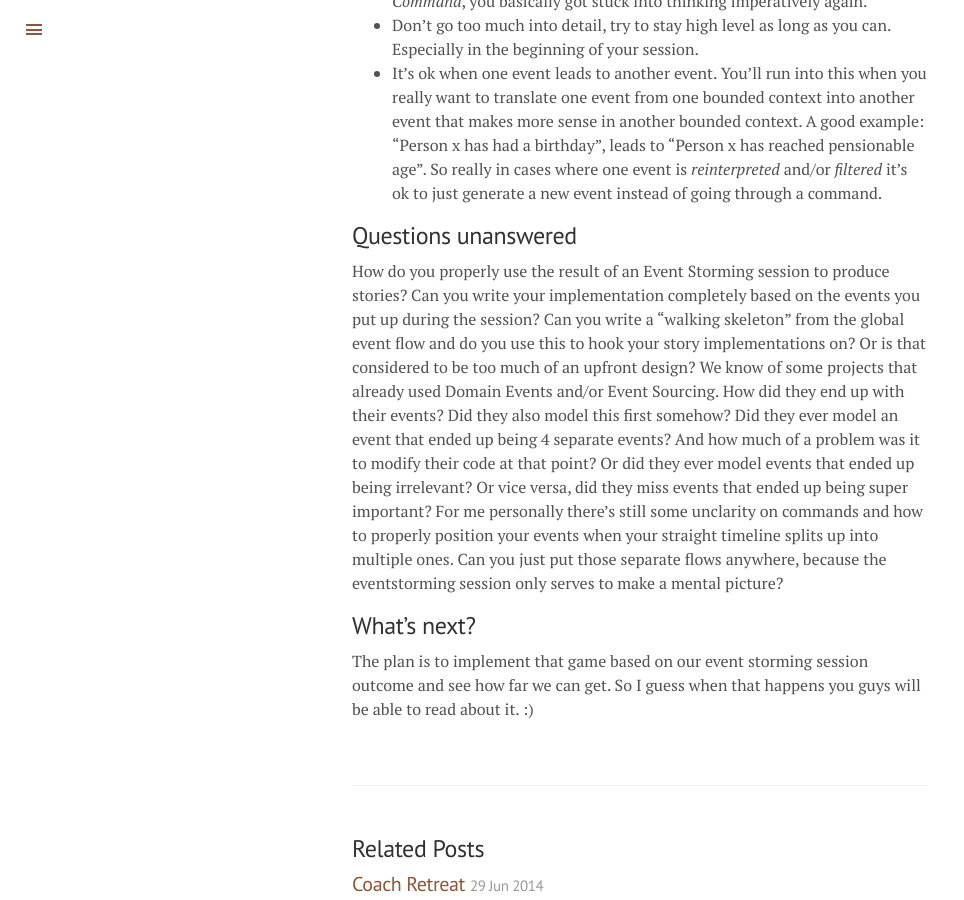
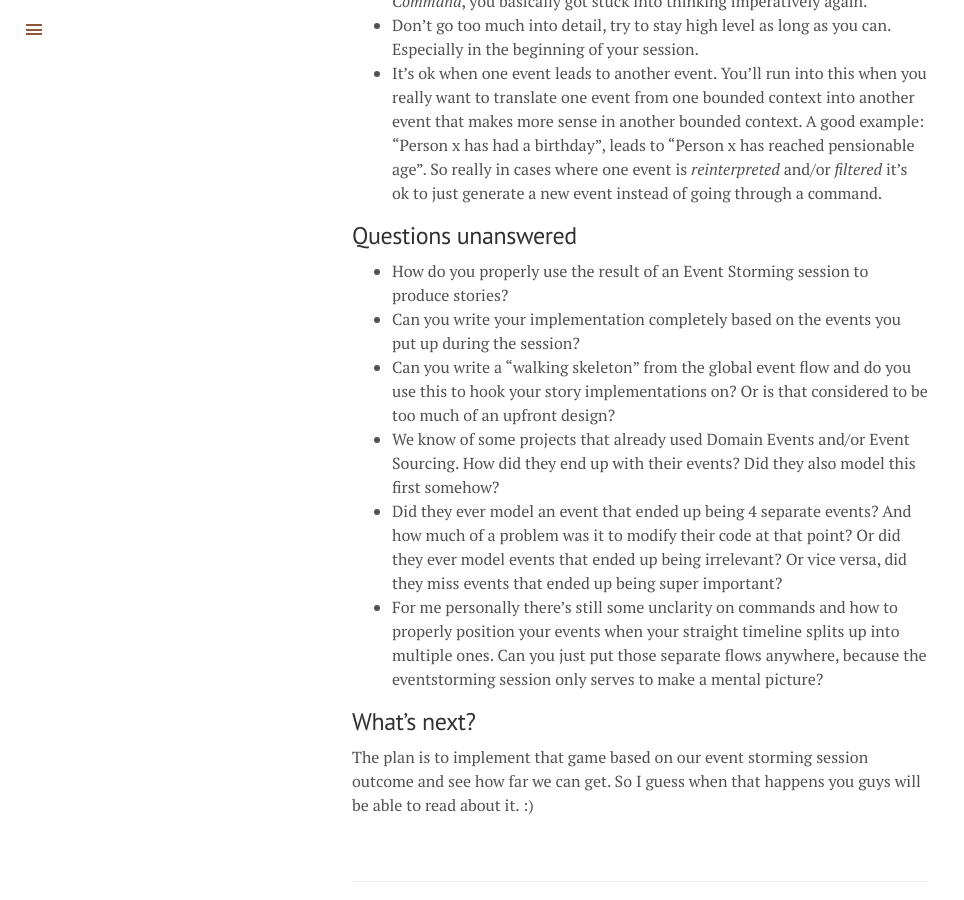
Before and after one commit to imanuelr/sch3lp.github.io, a Jekyll site: the page built from _posts/2014-07-12-event-storming-exercise.md, in a window 1280 px wide and 900 px high, scrolled down 6420 px. Shown: the whole window, without its empty margins (0-964 px from the left). Built offline with Jekyll 4.4.1, drawn with Linux system fonts in a browser that asks for light colours; Markdown is read by kramdown in place of the engine named in the settings; comment, search, counter and statistics services are not loaded.

Commit message:
bulleted unanswered questions

```diff
--- a/_posts/2014-07-12-event-storming-exercise.md
+++ b/_posts/2014-07-12-event-storming-exercise.md
@@ -130,12 +130,12 @@ At this point we were all agreeing that we're missing someone that could provide
 
 ## Questions unanswered
 
-How do you properly use the result of an Event Storming session to produce stories?
-Can you write your implementation completely based on the events you put up during the session?
-Can you write a "walking skeleton" from the global event flow and do you use this to hook your story implementations on? Or is that considered to be too much of an upfront design?
-We know of some projects that already used Domain Events and/or Event Sourcing. How did they end up with their events? Did they also model this first somehow?
-Did they ever model an event that ended up being 4 separate events? And how much of a problem was it to modify their code at that point? Or did they ever model events that ended up being irrelevant? Or vice versa, did they miss events that ended up being super important?
-For me personally there's still some unclarity on commands and how to properly position your events when your straight timeline splits up into multiple ones. Can you just put those separate flows anywhere, because the eventstorming session  only serves to make a mental picture?
+* How do you properly use the result of an Event Storming session to produce stories?
+* Can you write your implementation completely based on the events you put up during the session?
+* Can you write a "walking skeleton" from the global event flow and do you use this to hook your story implementations on? Or is that considered to be too much of an upfront design?
+* We know of some projects that already used Domain Events and/or Event Sourcing. How did they end up with their events? Did they also model this first somehow?
+* Did they ever model an event that ended up being 4 separate events? And how much of a problem was it to modify their code at that point? Or did they ever model events that ended up being irrelevant? Or vice versa, did they miss events that ended up being super important?
+* For me personally there's still some unclarity on commands and how to properly position your events when your straight timeline splits up into multiple ones. Can you just put those separate flows anywhere, because the eventstorming session  only serves to make a mental picture?
 
 ## What's next?
 
```
